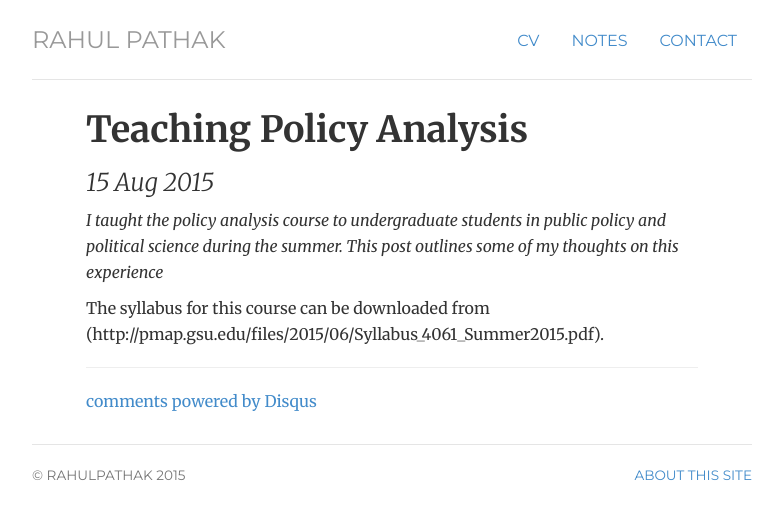
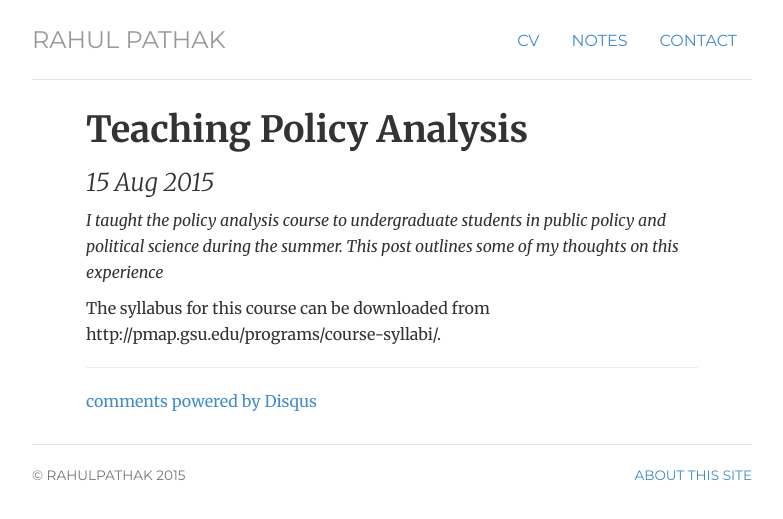
Before and after one commit to pathak-rahul/pathak-rahul.github.io, a Jekyll site: the page built from _posts/2015-08-15-teaching-policy-analysis.md, in a window 1280 px wide. Shown: the top 519 px of the page, without its empty margins (248-1031 px from the left). Built offline with Jekyll 4.4.1, drawn with Linux system fonts in a browser that asks for light colours; comment, search, counter and statistics services are not loaded; some of the changed lines change nothing that is shown.

Commit message:
Update 2015-08-15-teaching-policy-analysis.md

```diff
--- a/_posts/2015-08-15-teaching-policy-analysis.md
+++ b/_posts/2015-08-15-teaching-policy-analysis.md
@@ -5,6 +5,4 @@ title: Teaching Policy Analysis
 
 *I taught the policy analysis course to undergraduate students in public policy and political science during the summer. This post outlines some of my thoughts on this experience*
 
-
-
-The syllabus for this course can be downloaded from (http://pmap.gsu.edu/files/2015/06/Syllabus_4061_Summer2015.pdf).
+The syllabus for this course can be downloaded from http://pmap.gsu.edu/programs/course-syllabi/.
```
